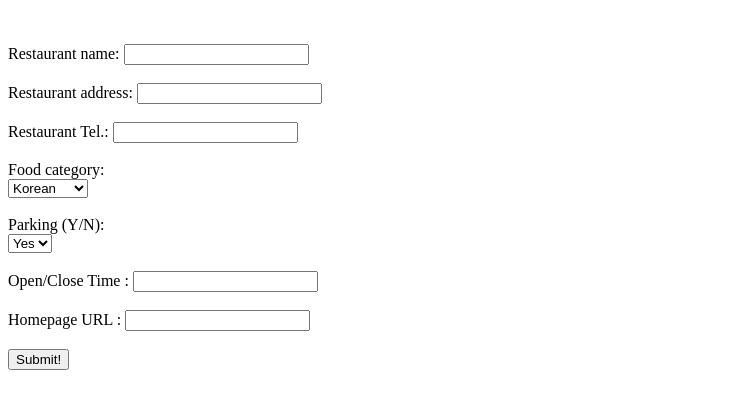
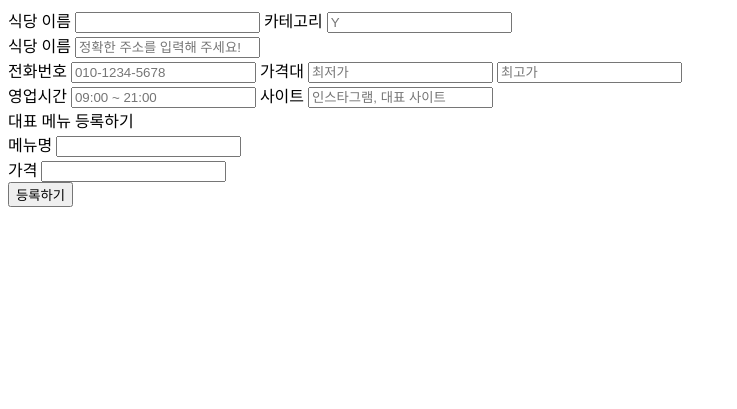
Before and after one commit to Haewonny/osp-homework, a Flask app: page /register_restaurant in a window 1280 px wide. Shown: the top 409 px of the page, without its empty margins (0-737 px from the left). Run offline with Flask 2, Linux system fonts and the light colour scheme.

Commit message:
edit register_restaurant html

```diff
--- a/templates/register_restaurant.html
+++ b/templates/register_restaurant.html
@@ -1,42 +1,68 @@
+<!DOCTYPE html>
+<html lang="en">
+    <head>
+        <meta charset="UTF-8"/>
+        <meta name="viewport" content="width=device-width, initial-scale=1.0"/>
+        <title>register restaurant</title>
+        <link rel="stylesheet"
+        href="{{ url_for('static', filename='css/restaurantpost.css') }}"/>
+        <script src="{{ url_for('static', filename='JS/main.js') }}" defer></script>
+    </head>
+    <body>
+        <div class="postContainer">
+            <div class = "postRestaurantBG">
+                <div class="column">
+                    <div class="BOX">
+                    </div>
+                </div>
                 <form action="/submit_restaurant_post" method="post">
-      <div>
-        <br><br>
-        <label for="name">Restaurant name: </label>
-        <input type="text" name="name" id="name" required><br><br>
+
+                <div class="Line1">
+                <label class="Text1" for="rname">식당 이름 </label>
+                <input class="Write1" type="text" name="rname" id="rname" required/>
+                <label class="Text2" for="cate">카테고리 </label>
+                <input class="Write2" type="text" placeholder="Y" name="cate" id="cate" required/>
                 </div>
-      <div>
-        <label for="addr">Restaurant address: </label>
-        <input type="text" name="addr" id="addr" required><br><br>
+
+                <div class="Line2">
+                <label class="Text3" for="addr">식당 이름 </label>
+                <input class="Write3" type="text" placeholder="정확한 주소를 입력해 주세요!" name="addr" id="addr" required/>
                 </div>
-      <div>
-        <label for="tel">Restaurant Tel.: </label>
-        <input type="text" name="tel" id="tel" required><br><br>
+
+               <div class="Line3">
+                <label class="Text4" for="tel">전화번호 </label>
+                <input class="Write4" type="text" placeholder="010-1234-5678" name="tel" id="tel" required/>
+                <label class="Text5" for="price1">가격대 </label>
+                <input class="Write5" type="text" placeholder="최저가" name="price1" id="price1" required/>
+                <label class="Text6" for="price2"></label>
+                <input class="Write6" type="text" placeholder="최고가" name="price2" id="price2" required/>
                 </div>
-      <div>
-        <label for="category">Food category: </label>
-        <br>
-        <select id="category" name="category">
-          <option value="Korean" selected>Korean</option>
-          <option value="Chinese">Chinese</option>
-          <option value="Italian">Italian</option>
-          <option value="Japanese">Japanese</option></select
-        ><br><br>
+
+               <div class="Line4">
+                <label class="Text7" for="time">영업시간 </label>
+                <input class="Write7" type="text" placeholder="09:00 ~ 21:00" name="time" id="time" required/>
+                <label class="Text8" for="site">사이트 </label>
+                <input class="Write8" type="text" placeholder="인스타그램, 대표 사이트" name="site" id="site" required/>
                 </div>
-      <div>
-        <label for="park">Parking (Y/N): </label>
-        <br>
-        <select id="park" name="park">
-          <option value="Y" selected>Yes</option>
-          <option value="N">No</option></select
-        ><br><br>
+
+            <div class="bottomContainer">
+                <div class="text">대표 메뉴 등록하기</div>
+                <div class="addBox"></div>
+                <div class="Line5">
+                    <label class="Text9" for="bestmenuname">메뉴명</label>
+                    <input class="Write9" type="text" name="bestmenuname" id="bestmenuname" required/>
                 </div>
-      <div>
-        <label for="time">Open/Close Time : </label>
-        <input type="text" name="time" id="time"><br><br>
+                <div class="Line6">
+                    <label class="Text10" for="bestmenuprice">가격</label>
+                    <input class="Write10" type="text" name="bestmenuprice" id="bestmenuprice" required/>
                 </div>
-      <div>
-        <label for="site">Homepage URL : </label>
-        <input type="text" name="site" id="site"><br><br>
+
+                <div class="Wraps">
+                    <input class="buttonR" type='submit' value='등록하기'/>
                 </div>
-      <div><input type="submit" value="Submit!"><br><br></div>
+            </div>
             </form>
+            </div>
+        </div>
+    </body>
+</html>
```
Lines whose indentation alone changed are shown as unchanged.
